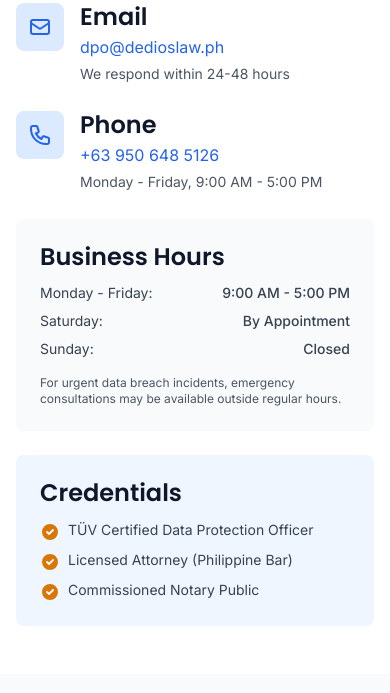
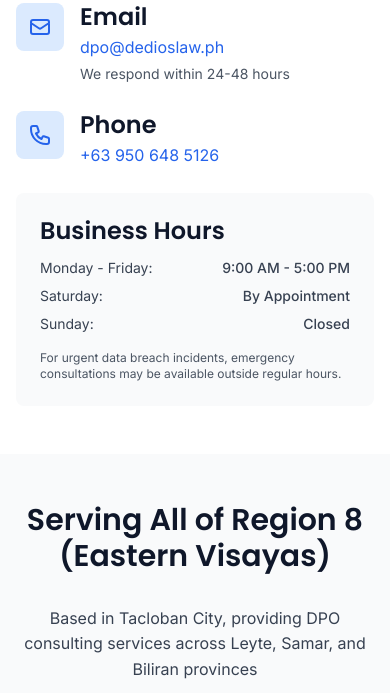
Before and after one commit to DoubleUltera/dpo-website, an Astro site: page /contact in a window 390 px wide. Shown: the part 1873-2566 px from the top of the page. Built offline with nearby package versions, Linux system fonts and the light colour scheme; Astro itself is replaced by a stand-in of ours.

Commit message:
Remove phone hours and credentials section

```diff
--- a/src/pages/contact.astro
+++ b/src/pages/contact.astro
@@ -200,8 +200,6 @@ const description = "Contact our TÜV Certified Data Protection Officer for Regi
 											<a href="tel:+639506485126" class="text-primary-600 hover:text-primary-700">
 												+63 950 648 5126
 											</a>
-											<br/>
-											<span class="text-sm text-neutral-600">Monday - Friday, 9:00 AM - 5:00 PM</span>
 										</p>
 									</div>
 								</div>
@@ -228,31 +226,7 @@ const description = "Contact our TÜV Certified Data Protection Officer for Regi
 									</p>
 								</div>
 
-								<!-- Certifications -->
-								<div class="bg-primary-50 p-6 rounded-lg">
-									<h3 class="font-semibold text-primary-900 mb-3">Credentials</h3>
-									<ul class="space-y-2 text-sm text-neutral-700">
-										<li class="flex items-start gap-2">
-											<svg class="w-5 h-5 text-accent-600 flex-shrink-0 mt-0.5" fill="currentColor" viewBox="0 0 20 20">
-												<path fill-rule="evenodd" d="M10 18a8 8 0 100-16 8 8 0 000 16zm3.707-9.293a1 1 0 00-1.414-1.414L9 10.586 7.707 9.293a1 1 0 00-1.414 1.414l2 2a1 1 0 001.414 0l4-4z"/>
-											</svg>
-											<span>TÜV Certified Data Protection Officer</span>
-										</li>
-										<li class="flex items-start gap-2">
-											<svg class="w-5 h-5 text-accent-600 flex-shrink-0 mt-0.5" fill="currentColor" viewBox="0 0 20 20">
-												<path fill-rule="evenodd" d="M10 18a8 8 0 100-16 8 8 0 000 16zm3.707-9.293a1 1 0 00-1.414-1.414L9 10.586 7.707 9.293a1 1 0 00-1.414 1.414l2 2a1 1 0 001.414 0l4-4z"/>
-											</svg>
-											<span>Licensed Attorney (Philippine Bar)</span>
-										</li>
-										<li class="flex items-start gap-2">
-											<svg class="w-5 h-5 text-accent-600 flex-shrink-0 mt-0.5" fill="currentColor" viewBox="0 0 20 20">
-												<path fill-rule="evenodd" d="M10 18a8 8 0 100-16 8 8 0 000 16zm3.707-9.293a1 1 0 00-1.414-1.414L9 10.586 7.707 9.293a1 1 0 00-1.414 1.414l2 2a1 1 0 001.414 0l4-4z"/>
-											</svg>
-											<span>Commissioned Notary Public</span>
-										</li>
-									</ul>
 								</div>
-							</div>
 						</div>
 					</div>
 				</div>
```
